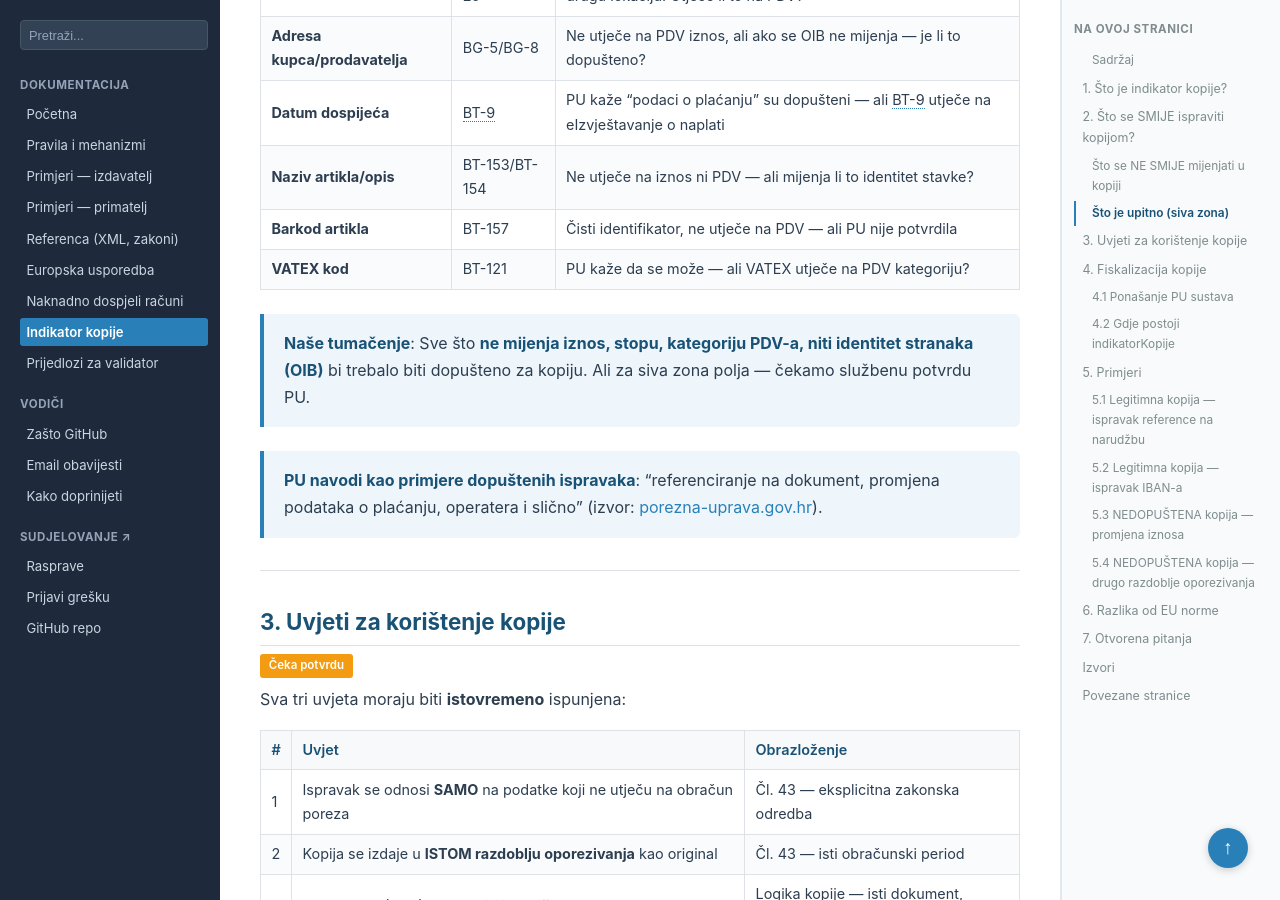
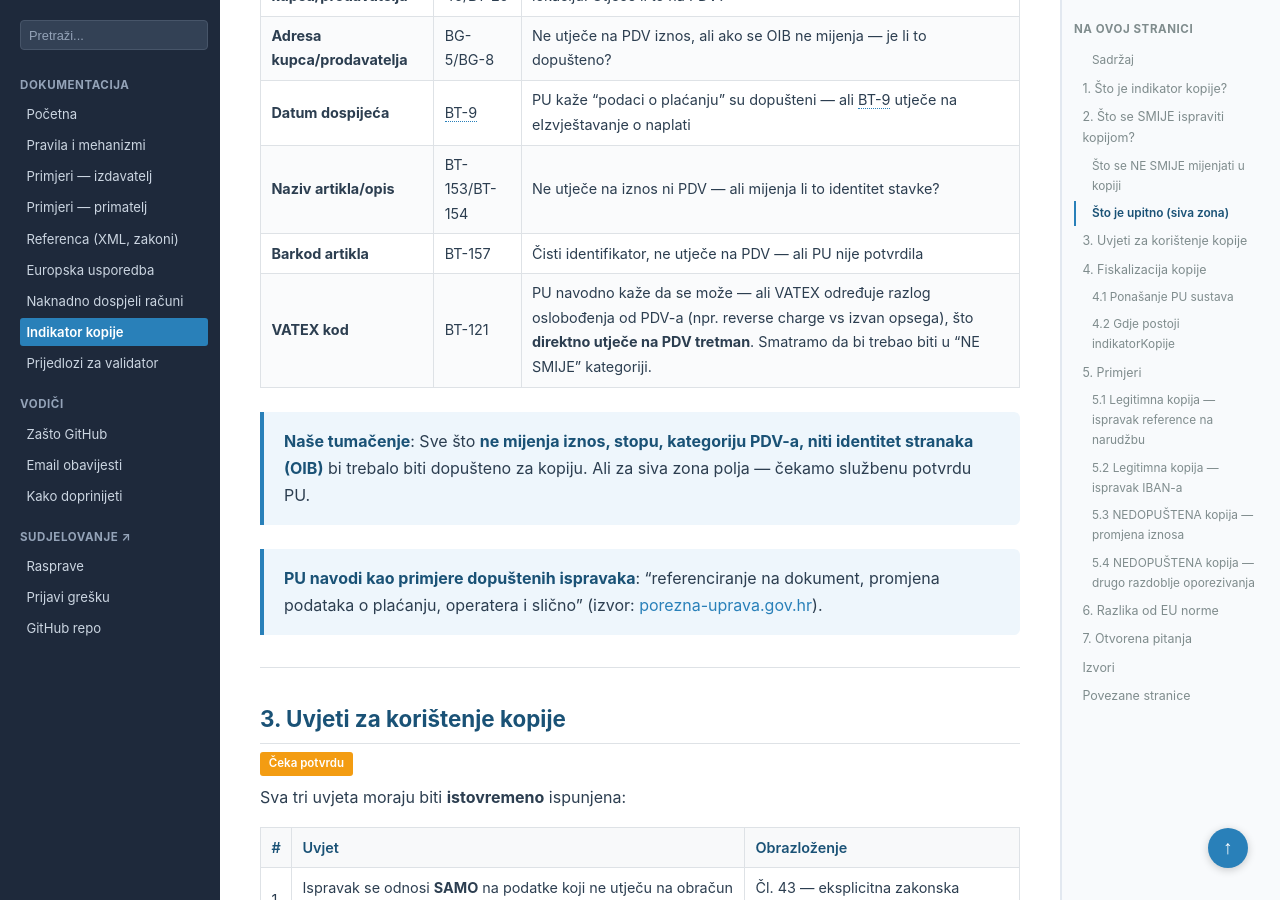
Before and after one commit to dageci/eracun-fiskalizacija-datumi, a Jekyll site: the page built from docs/indikator-kopije.md, in a window 1280 px wide and 900 px high, scrolled down 3561 px. Built offline with Jekyll 4.4.1, drawn with Linux system fonts in a browser that asks for light colours.

Commit message:
VATEX kod: naglašeno da utječe na PDV tretman, sumnjamo da spada u kopiju

```diff
--- a/docs/indikator-kopije.md
+++ b/docs/indikator-kopije.md
@@ -87,7 +87,7 @@
 | **Datum dospijeća** | BT-9 | PU kaže "podaci o plaćanju" su dopušteni — ali BT-9 utječe na eIzvještavanje o naplati |
 | **Naziv artikla/opis** | BT-153/BT-154 | Ne utječe na iznos ni PDV — ali mijenja li to identitet stavke? |
 | **Barkod artikla** | BT-157 | Čisti identifikator, ne utječe na PDV — ali PU nije potvrdila |
-| **VATEX kod** | BT-121 | PU kaže da se može — ali VATEX utječe na PDV kategoriju? |
+| **VATEX kod** | BT-121 | PU navodno kaže da se može — ali VATEX određuje razlog oslobođenja od PDV-a (npr. reverse charge vs izvan opsega), što **direktno utječe na PDV tretman**. Smatramo da bi trebao biti u "NE SMIJE" kategoriji. |
 
 > **Naše tumačenje**: Sve što **ne mijenja iznos, stopu, kategoriju PDV-a, niti identitet stranaka (OIB)** bi trebalo biti dopušteno za kopiju. Ali za siva zona polja — čekamo službenu potvrdu PU.
 
```
